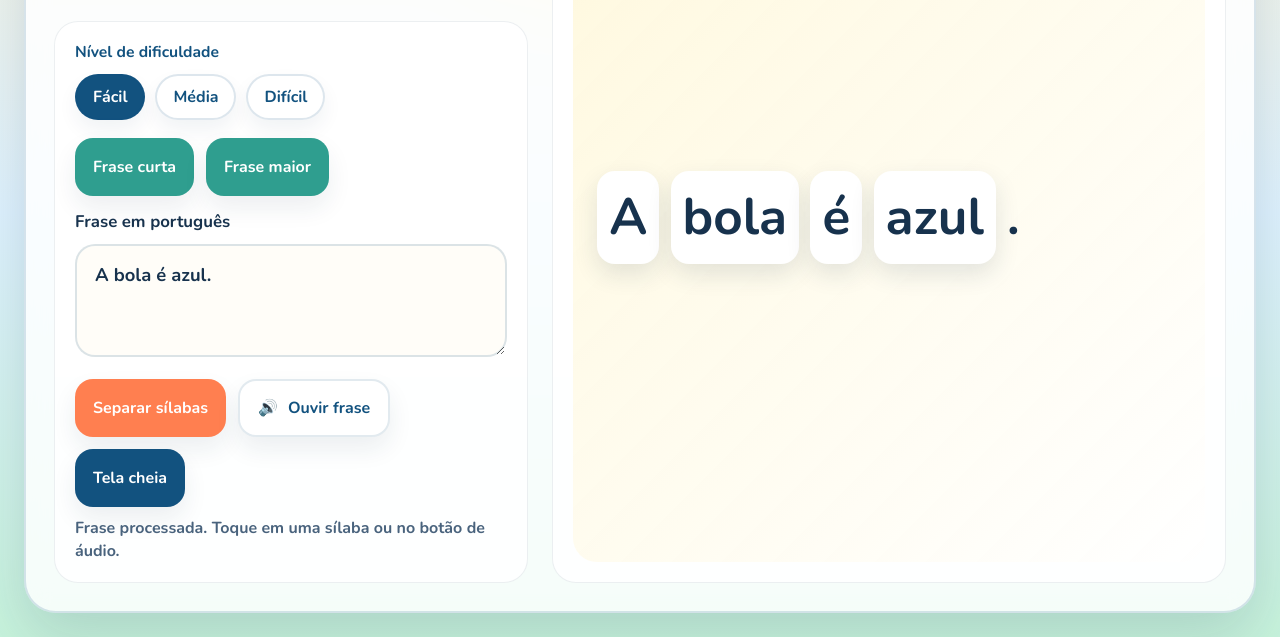
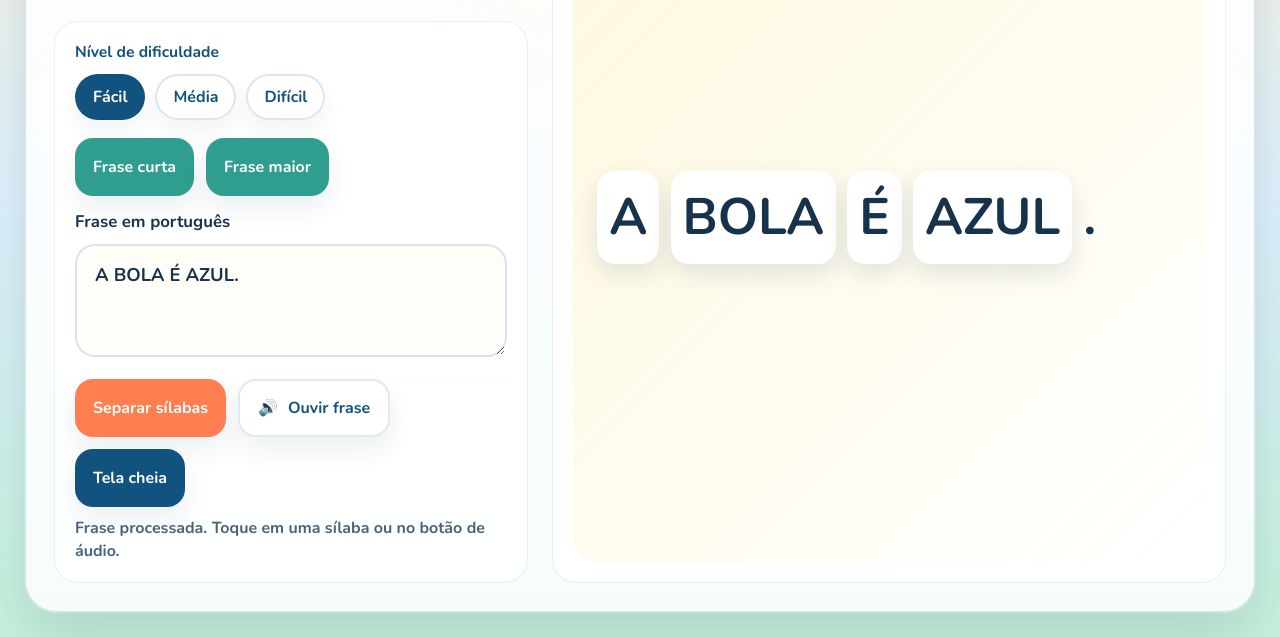
Before and after one commit to professor-rafael-selvagio/silabas, a website built with Vite: page index.html in a window 1280 px wide. Shown: the part 248-885 px from the top of the page. Built offline with nearby package versions, Linux system fonts and the light colour scheme; what hypher would draw is missing.

Commit message:
Use uppercase text throughout the app

```diff
--- a/index.html
+++ b/index.html
@@ -54,8 +54,8 @@
               id="sentence-input"
               rows="3"
               maxlength="220"
-              placeholder="Exemplo: A bola é azul."
-            >A bola é azul.</textarea>
+              placeholder="EXEMPLO: A BOLA É AZUL."
+            >A BOLA É AZUL.</textarea>
           </div>
           <div class="button-row">
             <button id="process-btn" class="primary-btn" type="button">Separar sílabas</button>
--- a/main.js
+++ b/main.js
@@ -99,6 +99,10 @@ function cancelSpeech() {
   window.speechSynthesis.cancel();
 }
 
+function toDisplayUppercase(text) {
+  return text.toLocaleUpperCase("pt-BR");
+}
+
 function speakText(text) {
   if (!text.trim()) {
     status.textContent = "Digite uma frase para ouvir.";
@@ -114,8 +118,9 @@ function speakText(text) {
 }
 
 function splitWord(word) {
-  const syllables = syllableEngine.hyphenate(word);
-  return syllables.length ? syllables : [word];
+  const syllables = syllableEngine.hyphenate(word.toLocaleLowerCase("pt-BR"));
+  const normalizedSyllables = syllables.length ? syllables : [word];
+  return normalizedSyllables.map((syllable) => toDisplayUppercase(syllable));
 }
 
 function tokenizeSentence(sentence) {
@@ -178,11 +183,12 @@ function pickRandomSentence(length) {
   }
 
   lastSentenceByGroup[selectedDifficulty][length] = nextSentence;
-  return nextSentence;
+  return toDisplayUppercase(nextSentence);
 }
 
 function renderSentence() {
-  const sentence = input.value.trim();
+  const sentence = toDisplayUppercase(input.value).trim();
+  input.value = sentence;
   output.innerHTML = "";
 
   if (!sentence) {
@@ -279,6 +285,10 @@ fullscreenButton.addEventListener("click", () => {
   });
 });
 
+input.addEventListener("input", () => {
+  input.value = toDisplayUppercase(input.value);
+});
+
 input.addEventListener("keydown", (event) => {
   if ((event.ctrlKey || event.metaKey) && event.key === "Enter") {
     renderSentence();
@@ -286,4 +296,5 @@ input.addEventListener("keydown", (event) => {
 });
 
 updateDifficultyButtons();
+input.value = toDisplayUppercase(input.value);
 renderSentence();
--- a/style.css
+++ b/style.css
@@ -160,6 +160,7 @@ textarea {
   font-size: 1.15rem;
   color: #17324d;
   background: #fffdf8;
+  text-transform: uppercase;
 }
 
 textarea:focus {
@@ -244,6 +245,7 @@ textarea:focus {
   flex-wrap: wrap;
   align-items: center;
   gap: 10px 0;
+  text-transform: uppercase;
 }
 
 .word {
```
